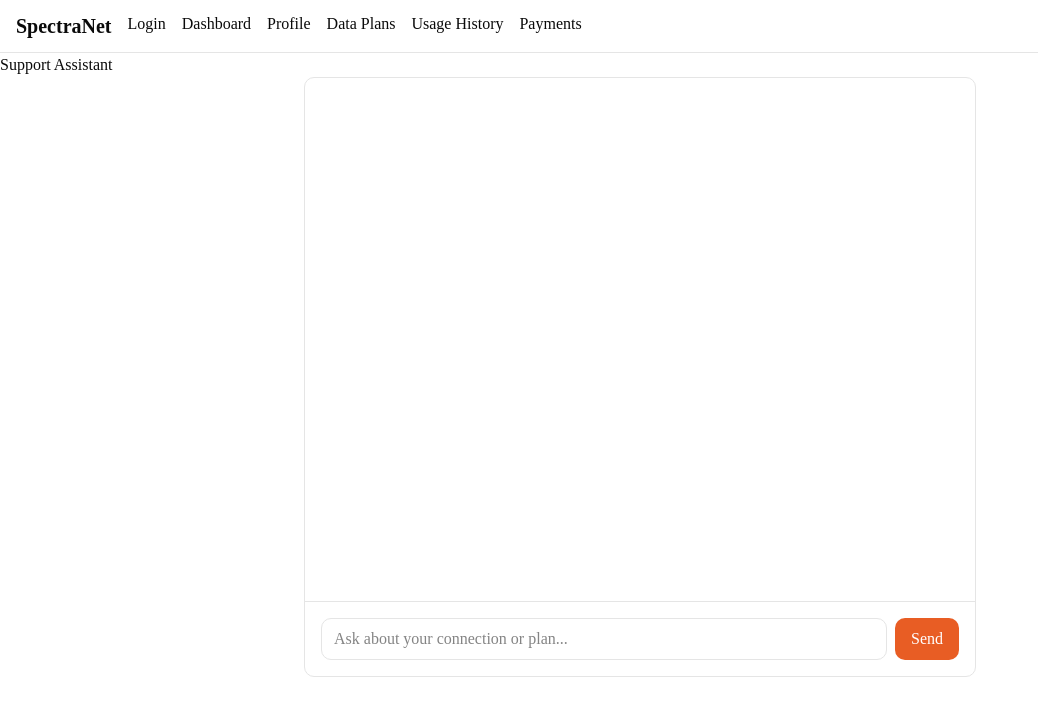
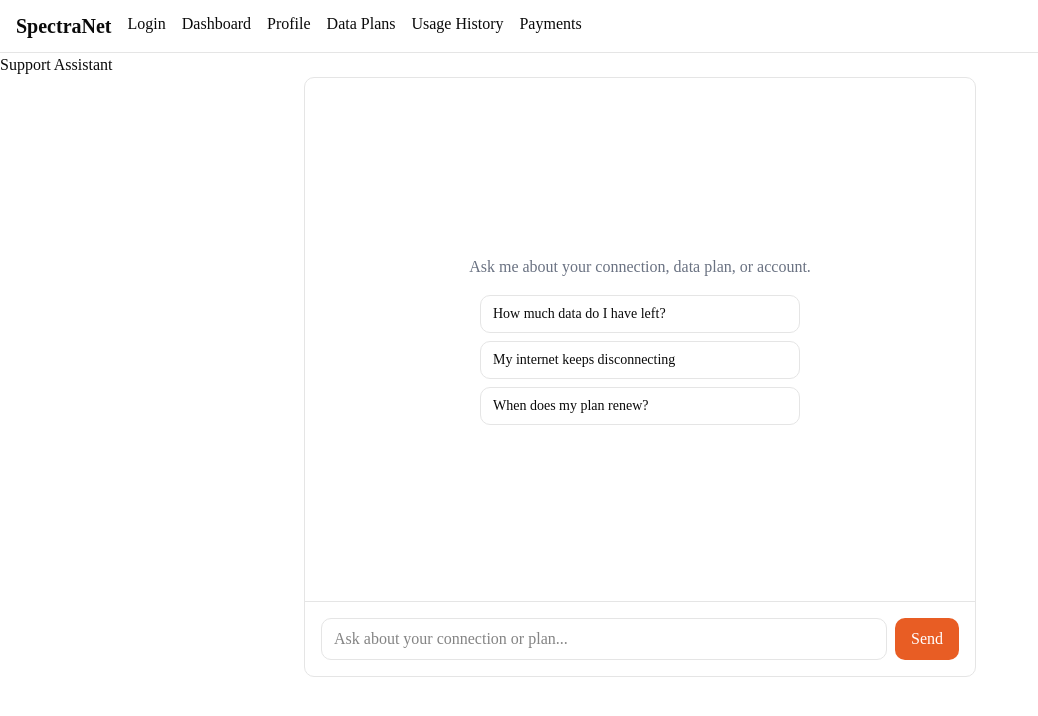
Before and after one commit to jayeolataiwo-dev/flyrank-capstone, a Next.js app in the folder spectranet-app/: page /playground-chat in a window 1280 px wide. Shown: the top 716 px of the page, without its empty margins (0-1038 px from the left). Built offline with nearby package versions, Linux system fonts and the light colour scheme.

Commit message:
feat: add empty state with example prompts, error handling with working retry, forward real error messages

```diff
--- a/spectranet-app/app/api/chat/route.ts
+++ b/spectranet-app/app/api/chat/route.ts
@@ -17,5 +17,12 @@ export async function POST(req: Request) {
     tools,
   });
 
-  return result.toUIMessageStreamResponse();
+return result.toUIMessageStreamResponse({
+    onError: (error) => {
+      if (error == null) return "Unknown error occurred.";
+      if (typeof error === "string") return error;
+      if (error instanceof Error) return error.message;
+      return "Something went wrong.";
+    },
+  });
 }
--- a/spectranet-app/playground/chat/Chat.tsx
+++ b/spectranet-app/playground/chat/Chat.tsx
@@ -6,7 +6,7 @@ import type { ChatMessage } from "@/lib/chat-tools";
 
 export function Chat() {
   const [input, setInput] = useState("");
-  const { messages, sendMessage, status, stop } =  useChat<ChatMessage>();
+  const { messages, sendMessage, status, stop, error, regenerate } = useChat<ChatMessage>();
 
   const scrollContainerRef = useRef<HTMLDivElement>(null);
   const [isAtBottom, setIsAtBottom] = useState(true);
@@ -47,12 +47,34 @@ export function Chat() {
 
   return (
     <div className="flex flex-col h-[600px] max-w-2xl mx-auto border rounded-lg relative">
-
       <div
         ref={scrollContainerRef}
         onScroll={handleScroll}
         className="flex-1 min-h-0 overflow-y-auto p-4 space-y-4"
       >
+        {messages.length === 0 && (
+          <div className="flex flex-col items-center justify-center h-full text-center px-6">
+            <p className="text-gray-500 mb-4">
+              Ask me about your connection, data plan, or account.
+            </p>
+            <div className="flex flex-col gap-2 w-full max-w-xs">
+              {[
+                "How much data do I have left?",
+                "My internet keeps disconnecting",
+                "When does my plan renew?",
+              ].map((example) => (
+                <button
+                  key={example}
+                  onClick={() => sendMessage({ text: example })}
+                  className="text-sm text-left border rounded-lg px-3 py-2 hover:bg-gray-50"
+                >
+                  {example}
+                </button>
+              ))}
+            </div>
+          </div>
+        )}
+
         {messages.map((message) => (
           <div
             key={message.id}
@@ -137,6 +159,22 @@ export function Chat() {
             </div>
           </div>
         )}
+
+        {error && (
+          <div className="flex justify-start">
+            <div className="bg-red-50 border border-red-300 rounded-lg px-4 py-3 max-w-[80%]">
+              <p className="text-sm text-red-700 mb-2">
+                Something went wrong: {error.message}
+              </p>
+              <button
+                onClick={() => regenerate()}
+                className="text-sm font-semibold text-red-700 underline"
+              >
+                Retry last message
+              </button>
+            </div>
+          </div>
+        )}
       </div>
 
       {!isAtBottom && (
```
